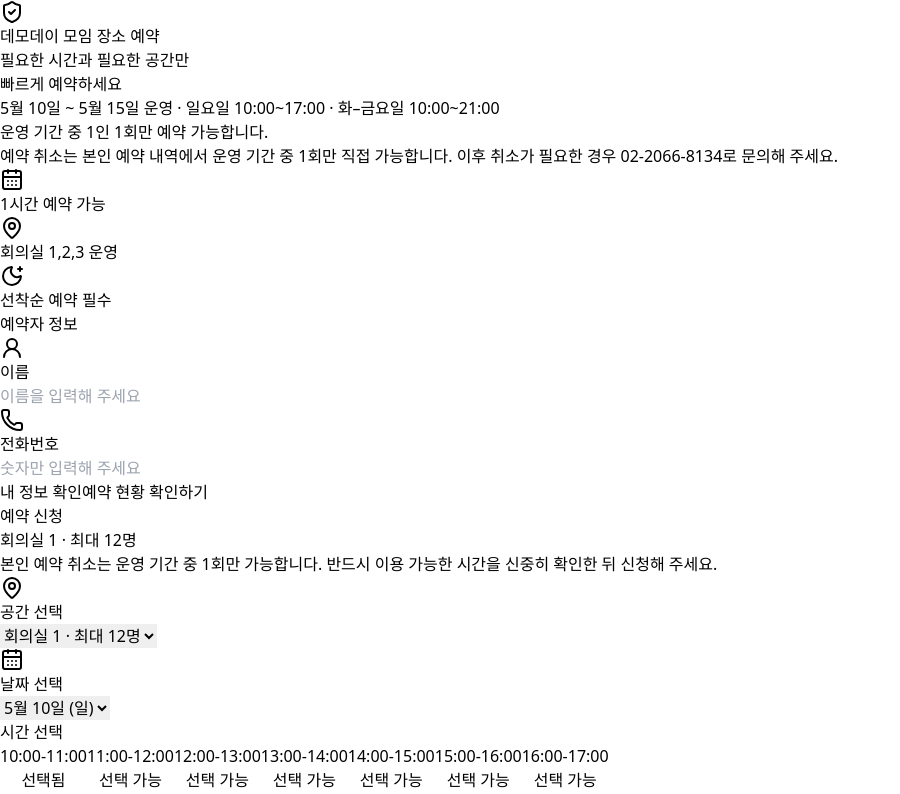
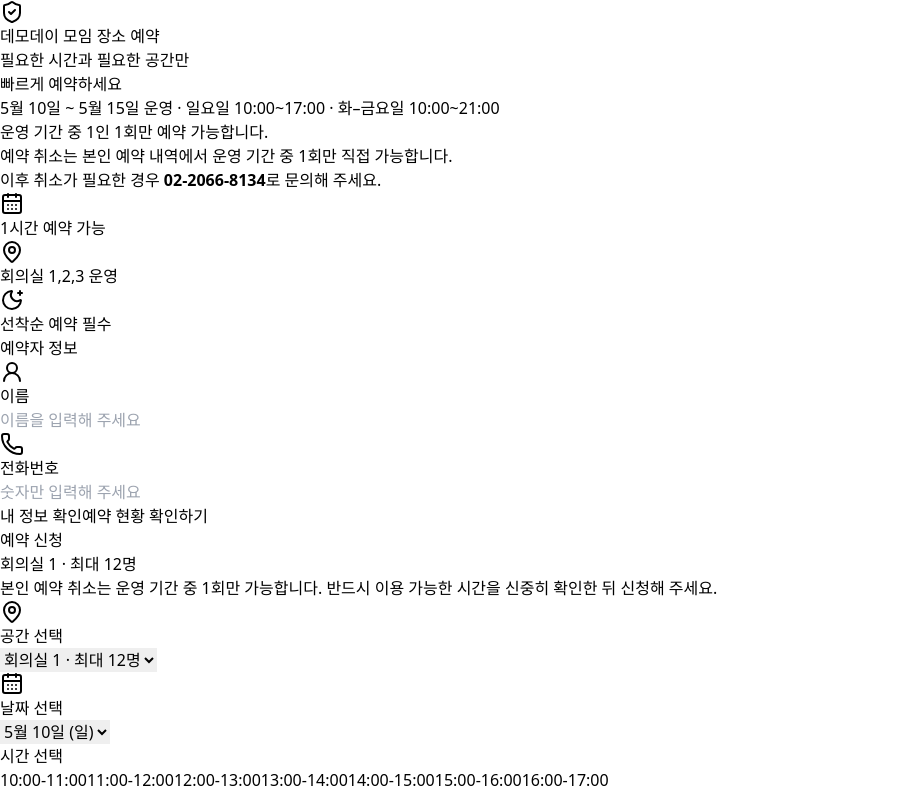
Before and after one commit to ddddei/meeting-room-reservation, a React (Vite) app: page / in a window 1280 px wide. Shown: the top 794 px of the page, without its empty margins (0-900 px from the left). Built offline with nearby package versions, Linux system fonts and the light colour scheme.

Commit message:
fix design

```diff
--- a/src/App.tsx
+++ b/src/App.tsx
@@ -11,7 +11,7 @@ import {
 } from "lucide-react";
 
 const API_BASE_URL =
-  "https://script.google.com/macros/s/AKfycbyi8NwCyLfh5Huv3LCSRBCX_EBBdmxX5Yp3oJZkHvsa8F2KerpHTDpqmojzAK-HAPU/exec";
+  "https://script.google.com/macros/s/AKfycbxocaUnH0ArQC0sV3pYKPvq4CQeFl4MgvWDajq8zv5HSTgzDpumLedkwiuFo0YO4y-T/exec";
 
 const ADMIN_PHONES = ["01029733421", "01049084901"];
 
@@ -365,7 +365,7 @@ export default function ReservationLandingPage() {
             데모데이 모임 장소 예약
           </div>
 
-          <h1 className="mt-6 text-4xl font-bold leading-tight tracking-tight sm:text-5xl md:text-6xl">
+          <h1 className="mt-6 text-4xl font-bold leading-[1.18] tracking-tight sm:text-5xl md:text-6xl md:leading-[1.15]">
             필요한 시간과 필요한 공간만
             <br />
             빠르게 예약하세요
@@ -378,8 +378,10 @@ export default function ReservationLandingPage() {
           </p>
 
           <div className="mx-auto mt-4 max-w-2xl rounded-2xl border border-amber-300/20 bg-amber-300/10 px-4 py-3 text-sm leading-6 text-amber-100">
-            예약 취소는 본인 예약 내역에서 운영 기간 중 1회만 직접 가능합니다.
-            이후 취소가 필요한 경우 {CONTACT_PHONE}로 문의해 주세요.
+           <p>예약 취소는 본인 예약 내역에서 운영 기간 중 1회만 직접 가능합니다.</p>
+           <p>
+             이후 취소가 필요한 경우 <strong className="font-bold text-amber-50">{CONTACT_PHONE}</strong>로 문의해 주세요.
+           </p>
           </div>
 
           <div className="mt-6 flex flex-wrap justify-center gap-3">
```
